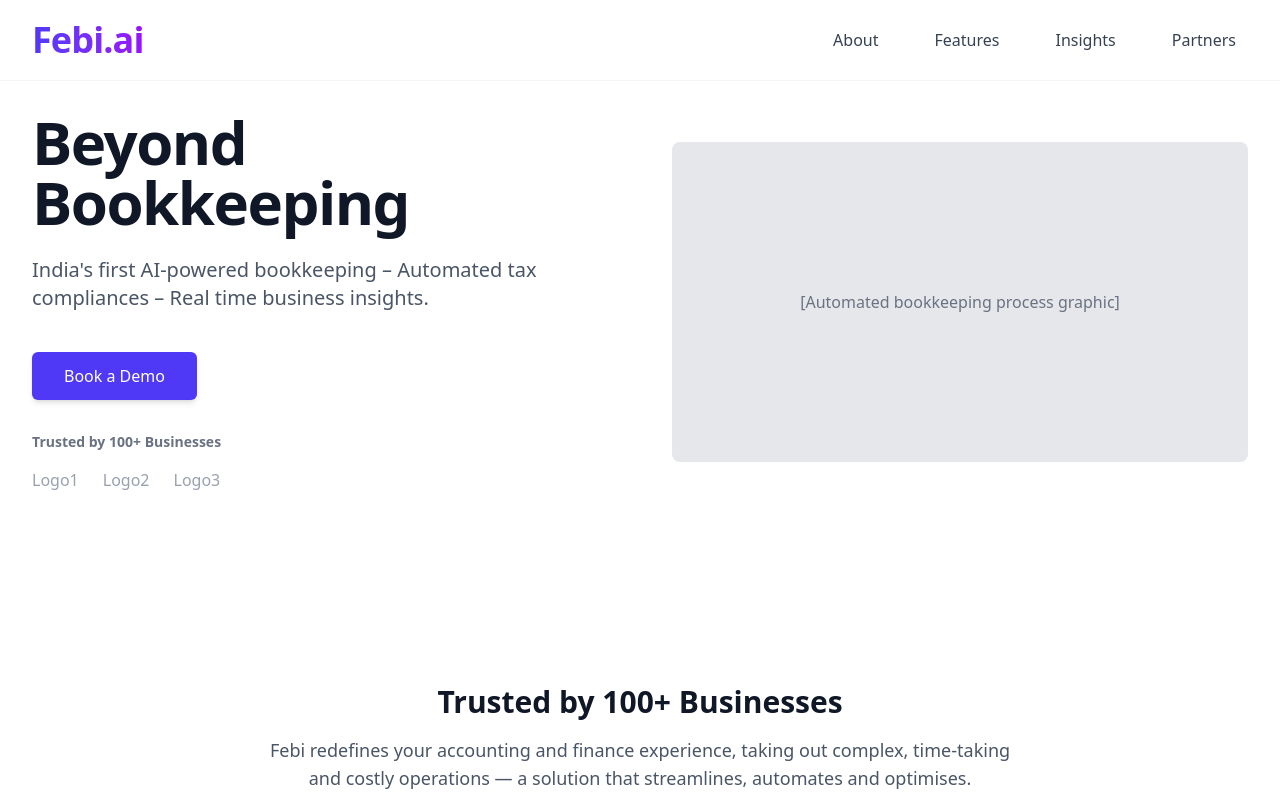
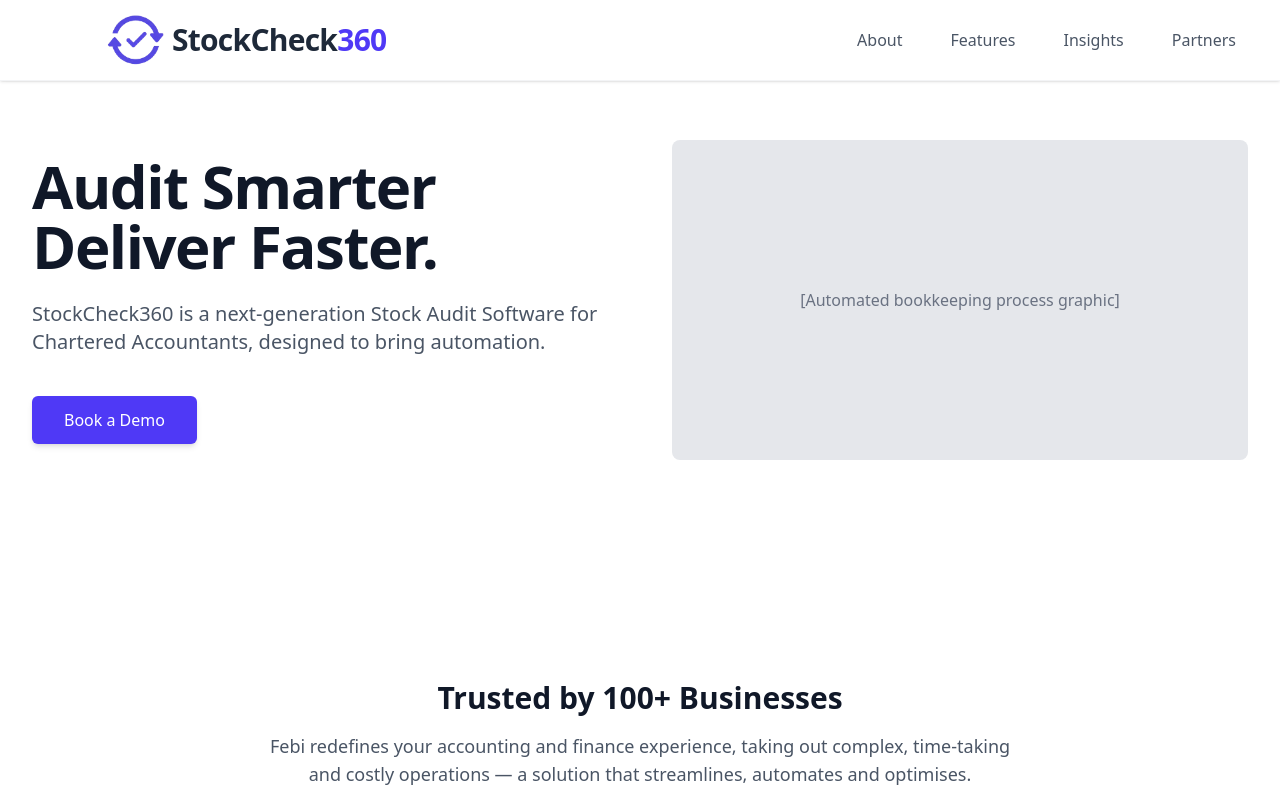
Before and after one commit to Vsingla34/Static-Page-Stock-Audit, a React (Vite) app: page / in a window 1280 px wide. Shown: the top 800 px of the page. Built offline with nearby package versions, Linux system fonts and the light colour scheme.

Commit message:
content change

```diff
--- a/src/components/layouts/Navbar.jsx
+++ b/src/components/layouts/Navbar.jsx
@@ -2,7 +2,9 @@
 // Import Link from react-scroll
 import { Link as ScrollLink } from 'react-scroll';
 // Import icons for the mobile menu
-import { Menu, X, ArrowRight } from 'lucide-react'; // Added ArrowRight for the button
+import { Menu, X, ArrowRight } from 'lucide-react';
+import Logo from '../logo/Logo';
+
 
 // Data for navigation links
 const navItems = [
@@ -18,59 +20,60 @@
 
   // Common props for all scroll links
   const scrollProps = {
-    spy: true, // Highlights the link when its section is in view
-    smooth: true, // Enables smooth scrolling animation
-    duration: 600, // Slightly longer duration for a smoother feel
-    offset: -80, // Offset from the top (to account for the sticky navbar height)
-    activeClass: "font-semibold text-indigo-600 border-b-2 border-indigo-600", // More prominent active state
+    spy: true,
+    smooth: true,
+    duration: 600,
+    offset: -80, // Adjusts for the navbar height
+    activeClass: "text-indigo-600 font-semibold",
   };
 
-  const desktopLinkClasses = "relative text-gray-700 font-medium px-3 py-2 text-base cursor-pointer transition-all duration-300 ease-in-out after:content-[''] after:absolute after:bottom-0 after:left-0 after:w-0 after:h-[2px] after:bg-indigo-600 hover:after:w-full";
+  // Shared styles for desktop links for a clean code structure
+  const desktopLinkClasses = "relative text-gray-600 hover:text-indigo-600 font-medium px-3 py-2 text-base cursor-pointer transition-all duration-300 ease-in-out after:content-[''] after:absolute after:bottom-0 after:left-0 after:w-0 after:h-[2px] after:bg-indigo-600 hover:after:w-full";
 
   return (
-    // Updated Nav: sticky, glassmorphism-like effect with backdrop blur, light shadow
-    <nav className="fixed top-0 left-0 w-full z-50 bg-white/80 backdrop-blur-md border-b border-gray-100">
+    // Main Container: Fixed, Glassmorphism effect
+    <nav className="fixed top-0 left-0 w-full z-50 bg-white/80 backdrop-blur-md border-b border-gray-100 shadow-sm transition-all duration-300">
       <div className="max-w-7xl mx-auto px-4 sm:px-6 lg:px-8">
-        <div className="flex justify-between items-center h-20"> {/* Increased height for a more premium look */}
+        <div className="flex justify-between items-center h-20">
 
-          {/* Logo (Scroll link to the top) */}
+          {/* --- LOGO SECTION (Perfectly Aligned) --- */}
           <div className="flex-shrink-0">
             <ScrollLink
               to="home"
               smooth={true}
               duration={500}
-              className="text-4xl font-extrabold cursor-pointer tracking-tight bg-clip-text text-transparent bg-gradient-to-r from-indigo-600 to-purple-600"
+              // FIX: 'flex items-center' centers vertical, 'gap-2' handles spacing
+              className="flex items-center gap-3 cursor-pointer group"
             >
-              Febi.ai
+              <Logo/>
             </ScrollLink>
           </div>
 
-          {/* Desktop Nav Items */}
-          <div className="hidden md:flex md:items-center md:space-x-4 lg:space-x-8">
+          {/* --- DESKTOP NAVIGATION --- */}
+          <div className="hidden md:flex md:items-center md:space-x-6">
             {navItems.map((item) => (
               <ScrollLink
                 key={item.name}
                 to={item.to}
                 {...scrollProps}
-                // Applied the new underline hover effect
                 className={desktopLinkClasses}
               >
                 {item.name}
               </ScrollLink>
             ))}
 
-            {/* Career Link (still external) */}
+            {/* Career Link (External) */}
 
 
-            {/* Modern Desktop Sign In/CTA Button */}
+            {/* CTA Button */}
 
           </div>
 
-          {/* Mobile Menu Button */}
+          {/* --- MOBILE MENU BUTTON --- */}
           <div className="md:hidden flex items-center">
             <button
-              onClick={() => setIsMobileMenuOpen(!isMobileMenuOpen)} // Toggle state
-              className="inline-flex items-center justify-center p-2 rounded-md text-gray-700 hover:text-indigo-600 hover:bg-gray-100 focus:outline-none transition duration-150 ease-in-out"
+              onClick={() => setIsMobileMenuOpen(!isMobileMenuOpen)}
+              className="inline-flex items-center justify-center p-2 rounded-md text-gray-600 hover:text-indigo-600 hover:bg-gray-100 focus:outline-none transition-colors duration-200"
             >
               <span className="sr-only">Open main menu</span>
               {isMobileMenuOpen ? (
@@ -83,22 +86,29 @@
         </div>
       </div>
 
-      {/* Mobile Menu - Added slide-down animation for smoothness */}
-      <div className={`md:hidden overflow-hidden transition-all duration-300 ease-in-out ${isMobileMenuOpen ? 'max-h-screen opacity-100' : 'max-h-0 opacity-0'}`} id="mobile-menu">
-        <div className="px-2 pt-2 pb-3 space-y-1 sm:px-3 bg-white/95 border-t border-gray-200">
+      {/* --- MOBILE MENU (Slide Down Animation) --- */}
+      <div
+        className={`md:hidden overflow-hidden transition-[max-height,opacity] duration-300 ease-in-out ${
+          isMobileMenuOpen ? 'max-h-screen opacity-100' : 'max-h-0 opacity-0'
+        }`}
+      >
+        <div className="px-4 pt-2 pb-6 space-y-2 bg-white/95 border-t border-gray-100 shadow-lg">
           {navItems.map((item) => (
             <ScrollLink
               key={item.name}
               to={item.to}
               {...scrollProps}
-              onClick={() => setIsMobileMenuOpen(false)} // Close menu on click
-              className="text-gray-700 hover:bg-indigo-50 hover:text-indigo-600 block px-3 py-2 rounded-lg text-base font-medium cursor-pointer transition duration-150 ease-in-out"
+              onClick={() => setIsMobileMenuOpen(false)}
+              className="block px-3 py-3 rounded-lg text-base font-medium text-gray-600 hover:text-indigo-600 hover:bg-indigo-50 transition-colors"
             >
               {item.name}
             </ScrollLink>
           ))}
 
+          <div className="border-t border-gray-100 my-2 pt-2">
 
+
+          </div>
         </div>
       </div>
     </nav>
--- /dev/null
+++ b/src/components/logo/Logo.jsx
@@ -0,0 +1,28 @@
+import React from 'react';
+// Make sure to adjust this path to where your actual image is located
+import logoIcon from '../../../public/First.png';
+
+const Logo = () => {
+  return (
+    <div className="flex items-center gap-3 select-none cursor-pointer group relative">
+
+      {/* Icon Section */}
+      <img
+        src={logoIcon}
+        alt="StockCheck360 Logo"
+        // h-10 (40px) usually balances perfectly with text-3xl
+        className="h-30 w-auto object-contain transition-transform duration-300 group-hover:scale-110"
+      />
+
+      {/* Text Section */}
+      <div className="font-extrabold text-2xl md:text-3xl tracking-tight text-gray-800 leading-none absolute left-35">
+        StockCheck
+        {/* Using the specific purple hex code to match your brand image */}
+        <span className=" bg-clip-text text-transparent bg-indigo-600">360</span>
+      </div>
+
+    </div>
+  );
+}
+
+export default Logo;
--- a/src/pages/hero.jsx
+++ b/src/pages/hero.jsx
@@ -4,15 +4,15 @@
     className="bg-white"
     id="home"
     >
-      <div className="max-w-7xl mx-auto py-20 px-4 sm:px-6 lg:py-28 lg:px-8">
+      <div className="max-w-7xl mx-auto py-20 px-4 sm:px-6 lg:py-35 lg:px-8">
         <div className="lg:grid lg:grid-cols-2 lg:gap-16 items-center">
           {/* Left Side: Text Content */}
           <div className="text-center lg:text-left">
             <h1 className="text-4xl tracking-tight font-extrabold text-gray-900 sm:text-5xl md:text-6xl">
-              <span className="block xl:inline">Beyond Bookkeeping</span>
+              <span className="block xl:inline">Audit Smarter Deliver Faster.</span>
             </h1>
             <p className="mt-4 text-lg text-gray-600 sm:mt-6 sm:text-xl">
-              India's first AI-powered bookkeeping – Automated tax compliances – Real time business insights.
+             StockCheck360 is a next-generation Stock Audit Software for Chartered Accountants, designed to bring automation.
             </p>
             <div className="mt-8 sm:mt-10">
               <a
@@ -22,15 +22,7 @@
                 Book a Demo
               </a>
             </div>
-            <div className="mt-8">
-              <p className="text-sm font-semibold text-gray-500">Trusted by 100+ Businesses</p>
-              {/* Placeholder for trusted-by logos */}
-              <div className="flex justify-center lg:justify-start space-x-6 mt-4">
-                <span className="text-gray-400">Logo1</span>
-                <span className="text-gray-400">Logo2</span>
-                <span className="text-gray-400">Logo3</span>
-              </div>
-            </div>
+
           </div>
 
           {/* Right Side: Image/Animation Placeholder */}
```
Also changed, not shown: public/First.png (added).
